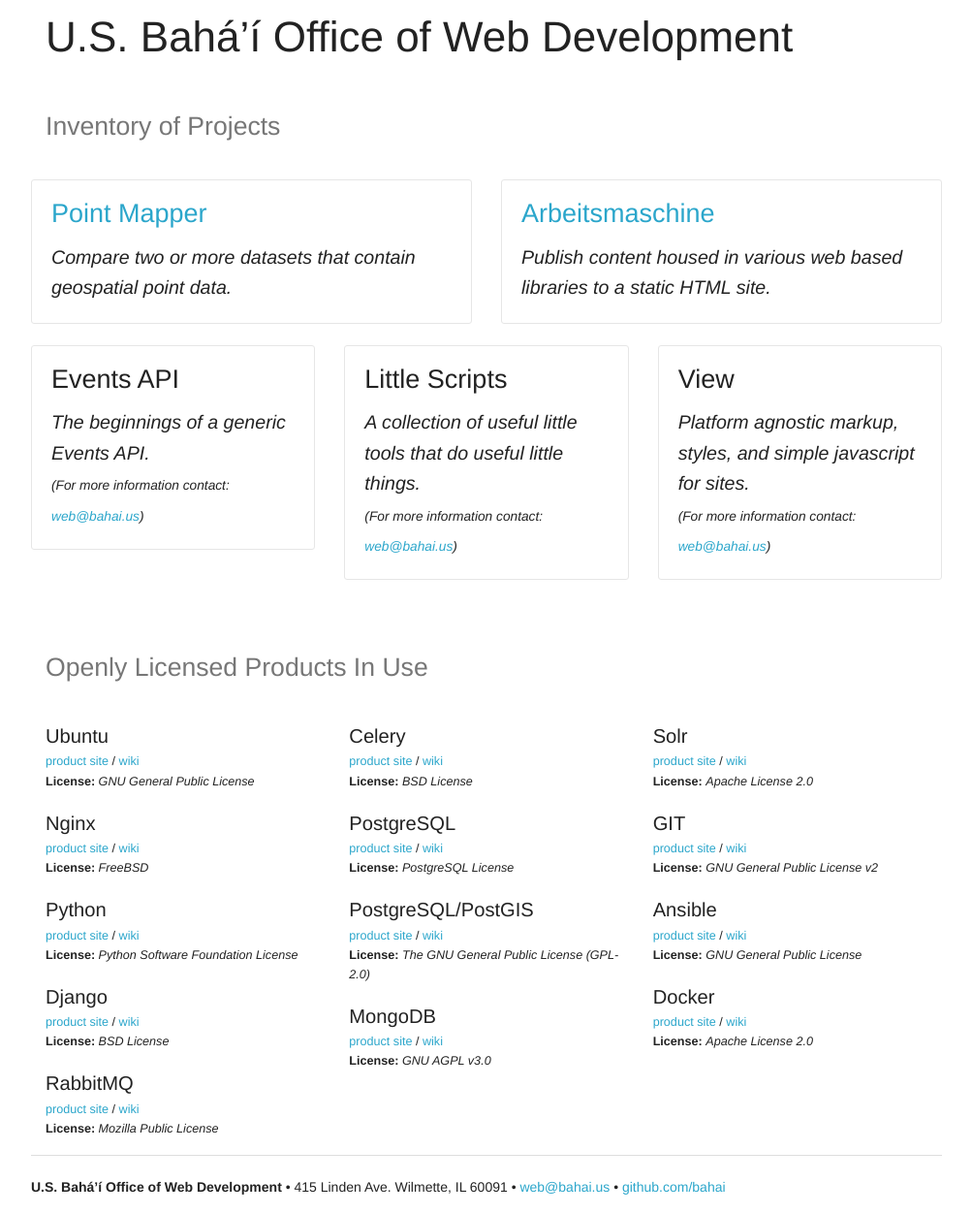
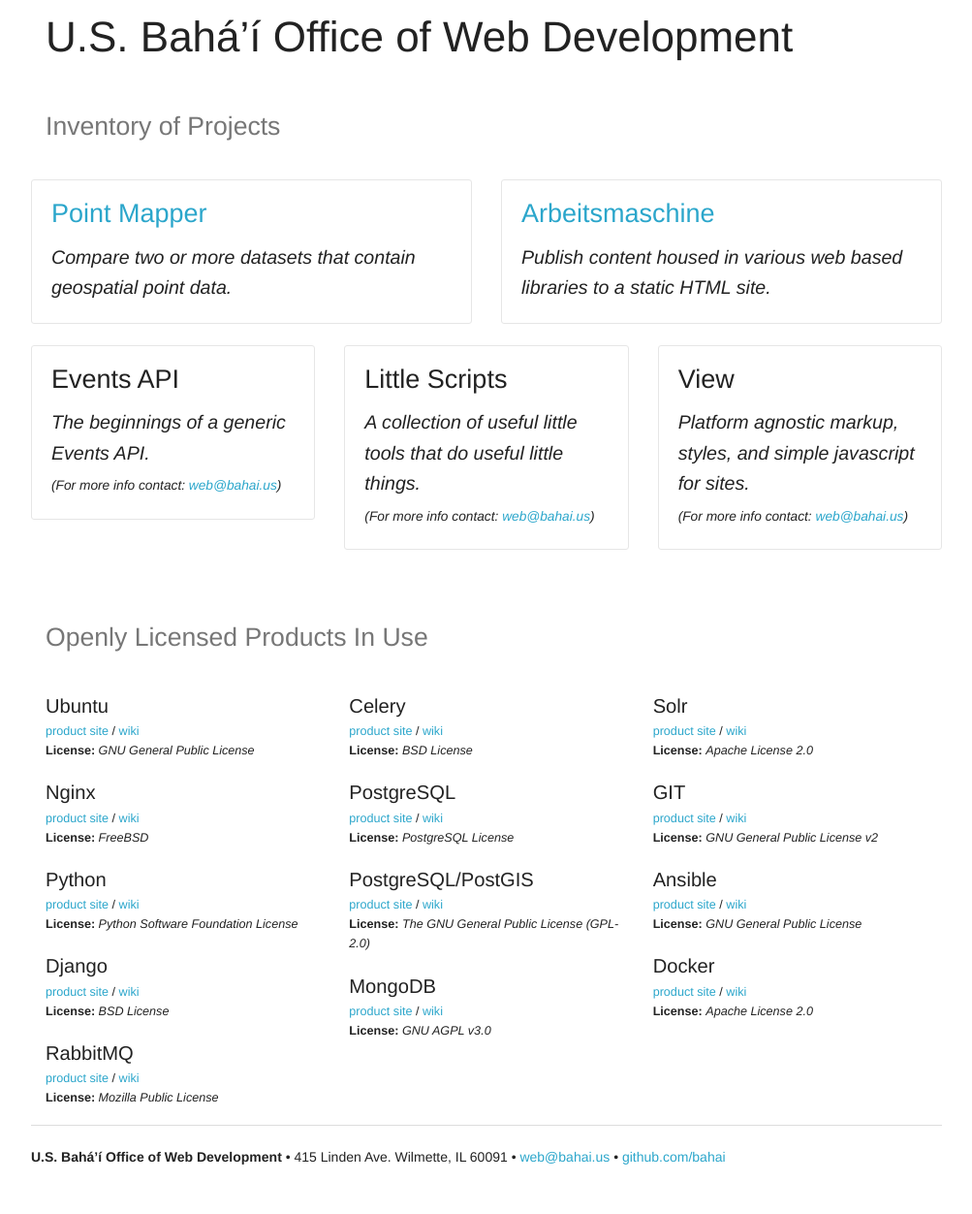
Before and after one commit to Bahai/bahai.github.io, a Jekyll site: the page built from index.html, in a window 1280 px wide. Shown: the whole page at 97% size, without its empty margins (138-1141 px from the left). Built offline with Jekyll 4.4.1, drawn with Linux system fonts in a browser that asks for light colours; Markdown is read by kramdown in place of the engine named in the settings; after the commit the page ends 1221 px from its top, so only the background shows below that.

Commit message:
grammar tweaks

```diff
--- a/index.html
+++ b/index.html
@@ -36,7 +36,7 @@
 						Events API
 					</h3>
 					<p>
-						The beginnings of a generic Events API. <br><span>(For more information contact: <a href="mailtoweb@bahai.us">web@bahai.us</a>)</span>
+						The beginnings of a generic Events API. <br><span>(For more info contact: <a href="mailtoweb@bahai.us">web@bahai.us</a>)</span>
 					</p>
 				</div>
 			</div>
@@ -46,7 +46,7 @@
 						Little Scripts
 					</h3>
 					<p>
-						A collection of useful little tools that do useful little things. <br><span>(For more information contact: <a href="mailtoweb@bahai.us">web@bahai.us</a>)</span>
+						A collection of useful little tools that do useful little things. <br><span>(For more info contact: <a href="mailtoweb@bahai.us">web@bahai.us</a>)</span>
 					</p>
 				</div>
 			</div>
@@ -56,7 +56,7 @@
 						View
 					</h3>
 					<p>
-						Platform agnostic markup, styles, and simple javascript for sites. <br><span>(For more information contact: <a href="mailtoweb@bahai.us">web@bahai.us</a>)</span>
+						Platform agnostic markup, styles, and simple javascript for sites. <br><span>(For more info contact: <a href="mailtoweb@bahai.us">web@bahai.us</a>)</span>
 					</p>
 				</div>
 			</div>
```
